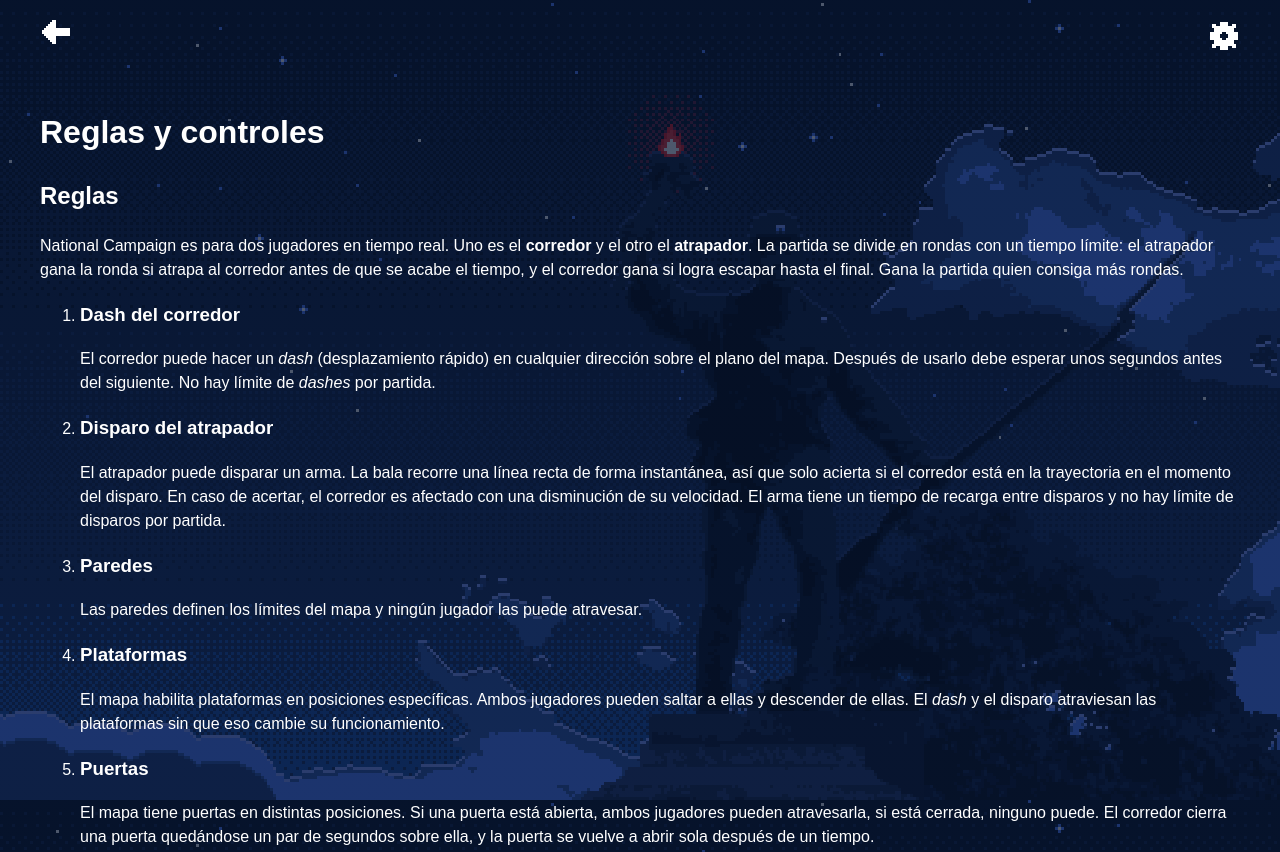
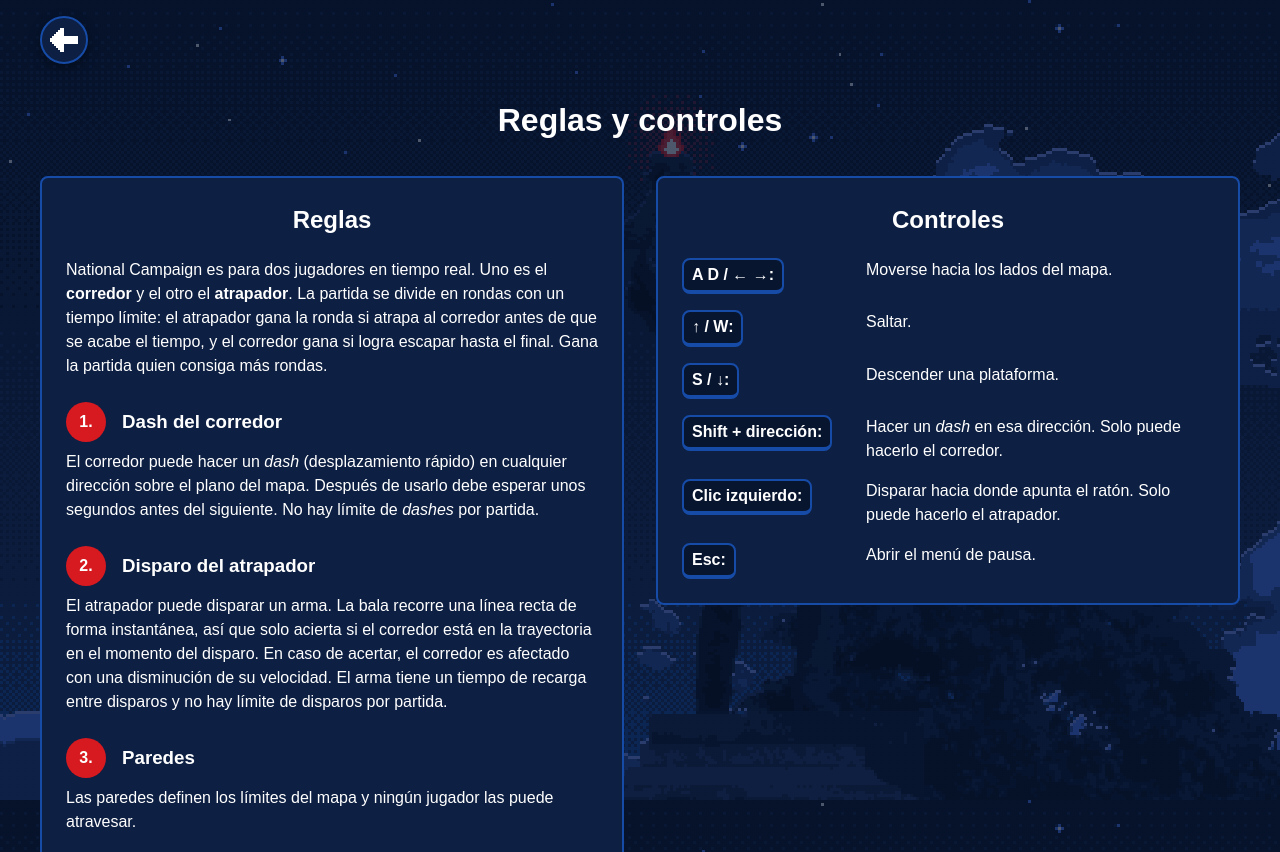
Before and after one commit to AleG1312/proyecto-C13451-C4C527-C4E485-C4G049, a website: page reglas.html in a window 1280 px wide. Shown: the top 852 px of the page. Drawn offline with Linux system fonts and the light colour scheme.

Commit message:
Agregar estilos a reglas.html
Paneles de reglas y controles, números en círculo y teclas dibujadas; adaptable a 320, 768 y 1440 px.

```diff
--- /dev/null
+++ b/css/reglas.css
@@ -0,0 +1,128 @@
+/* Reglas y controles: composición propia sobre la base de common.css. */
+
+/* Medidas propias de esta pantalla. */
+:root {
+  --reglas-tamano-numero: 2.5rem;
+  --reglas-ancho-tecla: 10.5rem;
+  --reglas-duracion-entrada: 400ms;
+}
+
+/* Título arriba y paneles apilados; en pantallas anchas van lado a lado. */
+main {
+  display: grid;
+  gap: var(--espacio-lg);
+  align-items: start;
+}
+
+main > h1 {
+  margin: 0;
+  text-align: center;
+}
+
+/* Cada sección es un panel opaco para que el texto se lea bien. */
+main > section {
+  padding: var(--espacio-md);
+  border: 2px solid var(--color-secundario);
+  border-radius: var(--radio-borde);
+  background-color: var(--color-superficie);
+  animation: reglas-aparecer var(--reglas-duracion-entrada) ease-out both;
+}
+
+/* El segundo panel aparece un poco después. */
+main > section + section {
+  animation-delay: 150ms;
+}
+
+main > section > h2 {
+  margin-top: 0;
+  text-align: center;
+}
+
+/* Lista de reglas con el número dentro de un círculo rojo. */
+.reglas {
+  display: grid;
+  gap: var(--espacio-md);
+  margin: var(--espacio-md) 0 0;
+  padding: 0;
+  list-style: none;
+  counter-reset: regla;
+}
+
+.reglas__item {
+  display: grid;
+  grid-template-columns: var(--reglas-tamano-numero) minmax(0, 1fr);
+  gap: var(--espacio-xs) var(--espacio-sm);
+  align-items: center;
+  counter-increment: regla;
+}
+
+.reglas__item::before {
+  content: counter(regla) ".";
+  display: grid;
+  place-items: center;
+  height: var(--reglas-tamano-numero);
+  border-radius: 50%;
+  background-color: var(--color-primario);
+  font-weight: bold;
+}
+
+.reglas__item h3 {
+  margin: 0;
+}
+
+/* La descripción ocupa todo el ancho, debajo del número y el título. */
+.reglas__item p {
+  grid-column: 1 / -1;
+  margin: 0;
+}
+
+/* Lista de controles: cada combinación se dibuja como una tecla. */
+.controles {
+  display: grid;
+  gap: var(--espacio-sm);
+  margin: 0;
+  padding: 0;
+  list-style: none;
+}
+
+.controles strong {
+  display: block;
+  width: fit-content;
+  margin-bottom: var(--espacio-xs);
+  padding: 0.2rem var(--espacio-xs);
+  border: 2px solid var(--color-secundario);
+  border-bottom-width: 4px;
+  border-radius: var(--radio-borde);
+  background-color: var(--color-fondo);
+}
+
+/* Los paneles aparecen subiendo un poco. */
+@keyframes reglas-aparecer {
+  from {
+    opacity: 0;
+    transform: translateY(1rem);
+  }
+}
+
+/* Desde 30rem la tecla va a la izquierda y las descripciones se alinean. */
+@media (width >= 30rem) {
+  .controles li {
+    padding-left: calc(var(--reglas-ancho-tecla) + var(--espacio-sm));
+  }
+
+  .controles strong {
+    float: left;
+    margin: 0 0 0 calc(-1 * (var(--reglas-ancho-tecla) + var(--espacio-sm)));
+  }
+}
+
+/* Desde 64rem los dos paneles van lado a lado. */
+@media (width >= 64rem) {
+  main {
+    grid-template-columns: repeat(2, minmax(0, 1fr));
+  }
+
+  main > h1 {
+    grid-column: 1 / -1;
+  }
+}
--- a/reglas.html
+++ b/reglas.html
@@ -7,22 +7,17 @@
   <title>Reglas y controles | National Campaign</title>
   <link rel="icon" type="image/x-icon" href="assets/favicon.ico" />
   <link rel="stylesheet" href="css/common.css" />
+  <link rel="stylesheet" href="css/reglas.css" />
 </head>
 
 <body>
   <header>
-    <a class="volver" href="index.html">
+    <a class="boton-icono volver" href="index.html">
       <img src="assets/icono-flecha-izquierda.svg"
           alt="Volver al inicio"
           width="32"
           height="32" />
     </a>
-
-    <img src="assets/icono-configuracion.svg"
-        alt="Configuraciones"
-        class="configuracion"
-        width="32"
-        height="32" />
   </header>
 
   <main>
```
